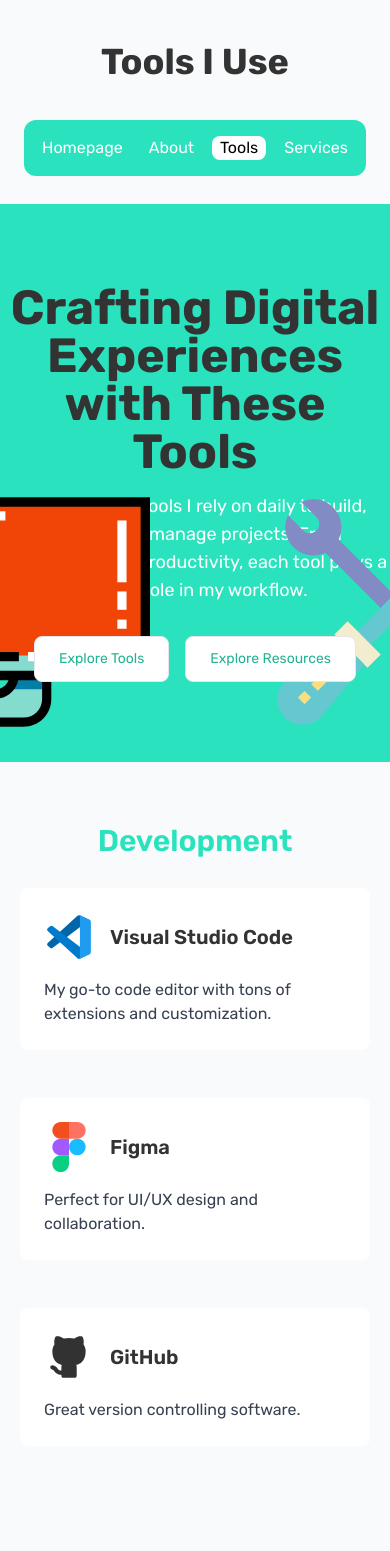
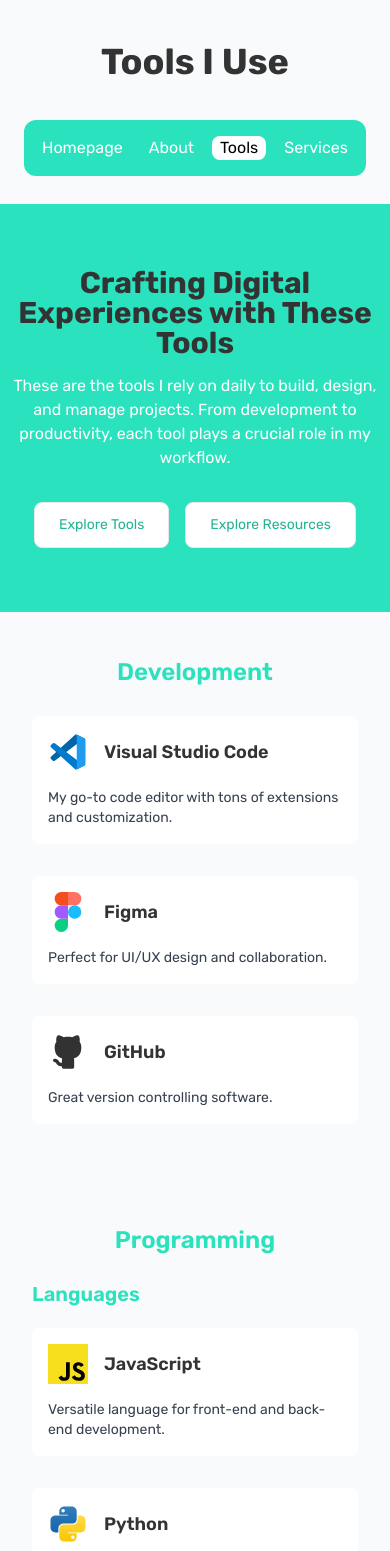
Before and after one commit to monk-27/portfolio, a Next.js app: page /tools in a window 390 px wide. Shown: the top 1551 px of the page. Built offline with nearby package versions, Linux system fonts and the light colour scheme.

Commit message:
Responsive design: ToolsPage
Make all components and elements responsive.

```diff
--- a/src/app/tools/page.tsx
+++ b/src/app/tools/page.tsx
@@ -204,7 +204,7 @@ const categories: Category[] = [
 
 export default function ToolsPage(props: IToolsPageProps): JSX.Element {
     return (
-        <main className="set-wf-full">
+        <main className="w-full">
             <DynamicNavbar title="Tools I Use" />
 
             <Hero />
@@ -212,7 +212,7 @@ export default function ToolsPage(props: IToolsPageProps): JSX.Element {
             {/* Tools Grid Section */}
             <div
                 id="tools-section"
-                className="px-5 py-16 bg-gray-50 flex-col-center w-full gap-10"
+                className="px-4 py-12 sm:py-16 bg-gray-50 flex-col-center w-full gap-10"
             >
                 {categories.map((category) => (
                     <ToolsGrid
@@ -246,37 +246,21 @@ function Hero(): JSX.Element {
     };
 
     return (
-        <div className="relative bg-aqua-green py-20 text-white text-center overflow-hidden">
-            <Heading className="text-5xl font-bold mb-4 max-w-xl mx-auto">
+        <div className="relative bg-aqua-green py-16 sm:py-20 text-white text-center overflow-hidden">
+            <div className="relative z-10">
+                <Heading className="text-3xl sm:text-5xl font-bold mb-4 max-w-xl mx-auto">
                     Crafting Digital Experiences with These Tools
                 </Heading>
-            <p className="text-lg max-w-2xl mx-auto">
+                <p className="text-base sm:text-lg max-w-2xl mx-auto">
                     These are the tools I rely on daily to build, design, and manage
                     projects. From development to productivity, each tool plays a
                     crucial role in my workflow.
                 </p>
 
-            {/* SVGs Positioned Half In and Half Out of Screen */}
-            <Image
-                src="/Icons/tI1.svg"
-                alt="Tools Hero Image"
-                width={300}
-                height={300}
-                className="absolute bottom-0 left-[-150px]"
-            />
-            <Image
-                src="/Icons/tI3.svg"
-                alt="Tools Hero Image"
-                width={300}
-                height={300}
-                className="absolute bottom-0 right-[-150px]"
-            />
-
-            <div className="flex justify-center mt-8 gap-4 relative z-10">
+                <div className="flex justify-center mt-8 gap-4">
                     <span onClick={() => scrollToSection("tools-section")}>
                         <ActionButton
                             text="Explore Tools"
-                        className=""
                             bgColor="bg-white"
                             textColor="text-aqua-green-dark"
                             hoverBgColor="hover:bg-gray-200"
@@ -286,7 +270,6 @@ function Hero(): JSX.Element {
                     <span onClick={() => scrollToSection("resources-section")}>
                         <ActionButton
                             text="Explore Resources"
-                        className=""
                             bgColor="bg-white"
                             textColor="text-aqua-green-dark"
                             hoverBgColor="hover:bg-gray-200"
@@ -294,6 +277,23 @@ function Hero(): JSX.Element {
                         />
                     </span>
                 </div>
+            </div>
+
+            {/* Hide SVGs on small screens */}
+            <Image
+                src="/Icons/tI1.svg"
+                alt="Tools Hero Image"
+                width={250}
+                height={250}
+                className="hidden sm:block absolute bottom-0 left-[-150px] z-0 opacity-90"
+            />
+            <Image
+                src="/Icons/tI3.svg"
+                alt="Tools Hero Image"
+                width={250}
+                height={250}
+                className="hidden sm:block absolute bottom-0 right-[-150px] z-0 opacity-90"
+            />
         </div>
     );
 }
@@ -333,11 +333,11 @@ const resourcesData: IResource[] = [
 
 function ResourcesSection(): JSX.Element {
     return (
-        <div className="px-5 py-16 bg-gray-50 flex-col-center w-full gap-10">
-            <Heading className="text-3xl font-semibold mb-8 text-center text-aqua-green">
+        <div className="px-4 py-12 sm:py-16 bg-gray-50 flex-col-center w-full gap-10">
+            <Heading className="text-2xl sm:text-3xl font-semibold mb-8 text-center text-aqua-green">
                 Resources
             </Heading>
-            <p className="text-lg max-w-2xl mx-auto text-center mb-12">
+            <p className="text-base sm:text-lg max-w-2xl mx-auto text-center mb-12">
                 Browse through a curated collection of resources to help you get
                 started with your projects. From templates to guides, find
                 everything you need to kickstart your development journey.
@@ -346,17 +346,17 @@ function ResourcesSection(): JSX.Element {
                 {resourcesData.map((resource, index) => (
                     <div
                         key={index}
-                        className="bg-white p-6 rounded-lg border border-gray-200 set-flex-col justify-between items-start"
+                        className="bg-white p-6 rounded-lg border border-gray-200 flex flex-col justify-between items-start"
                     >
-                        <Heading className="text-xl font-semibold mb-4 text-aqua-green-dark">
+                        <Heading className="text-lg sm:text-xl font-semibold mb-4 text-aqua-green-dark">
                             {resource.title}
                         </Heading>
-                        <p className="text-gray-700 mb-6">
+                        <p className="text-gray-700 mb-6 text-sm sm:text-base">
                             {resource.description}
                         </p>
                         <a
                             href={resource.link}
-                            className="text-aqua-green-dark font-medium"
+                            className="text-aqua-green-dark font-medium text-sm sm:text-base"
                         >
                             View Resource
                         </a>
@@ -380,18 +380,18 @@ function ToolsGrid({
     tools,
 }: ToolsGridProps): JSX.Element {
     return (
-        <div className="mb-16 w-full max-w-7xl">
-            <Heading className="text-3xl font-semibold mb-8 text-center text-aqua-green">
+        <div className="mb-16 w-full max-w-7xl mx-auto px-4">
+            <Heading className="text-2xl sm:text-3xl font-semibold mb-8 text-center sm:text-left text-aqua-green">
                 {category}
             </Heading>
 
             {subCategories.length > 0 ? (
                 subCategories.map((subCategory) => (
                     <div key={subCategory} className="mb-12">
-                        <Heading className="text-2xl font-semibold mb-6 text-left text-aqua-green">
+                        <Heading className="text-xl sm:text-2xl font-semibold mb-6 text-left text-aqua-green">
                             {subCategory}
                         </Heading>
-                        <div className="grid grid-cols-1 sm:grid-cols-2 md:grid-cols-3 gap-12">
+                        <div className="grid grid-cols-1 sm:grid-cols-2 md:grid-cols-3 gap-8">
                             {tools
                                 .filter(
                                     (tool) =>
@@ -405,7 +405,7 @@ function ToolsGrid({
                     </div>
                 ))
             ) : (
-                <div className="grid grid-cols-1 sm:grid-cols-2 md:grid-cols-3 gap-12">
+                <div className="grid grid-cols-1 sm:grid-cols-2 md:grid-cols-3 gap-8">
                     {tools
                         .filter((tool) => tool.category === category)
                         .map((tool) => (
@@ -424,14 +424,16 @@ interface ToolCardProps {
 
 function ToolCard({ tool }: ToolCardProps): JSX.Element {
     return (
-        <div className="bg-white p-6 rounded-lg">
+        <div className="bg-white p-4 sm:p-6 rounded-lg">
             <div className="flex items-center mb-4">
-                <Image src={tool.icon} alt={tool.name} width={50} height={50} />
-                <Heading className="text-xl font-semibold ml-4">
+                <Image src={tool.icon} alt={tool.name} width={40} height={40} />
+                <Heading className="text-lg sm:text-xl font-semibold ml-4">
                     {tool.name}
                 </Heading>
             </div>
-            <p className="text-gray-700">{tool.description}</p>
+            <p className="text-gray-700 text-sm sm:text-base">
+                {tool.description}
+            </p>
         </div>
     );
 }
```
Lines whose indentation alone changed are shown as unchanged.
